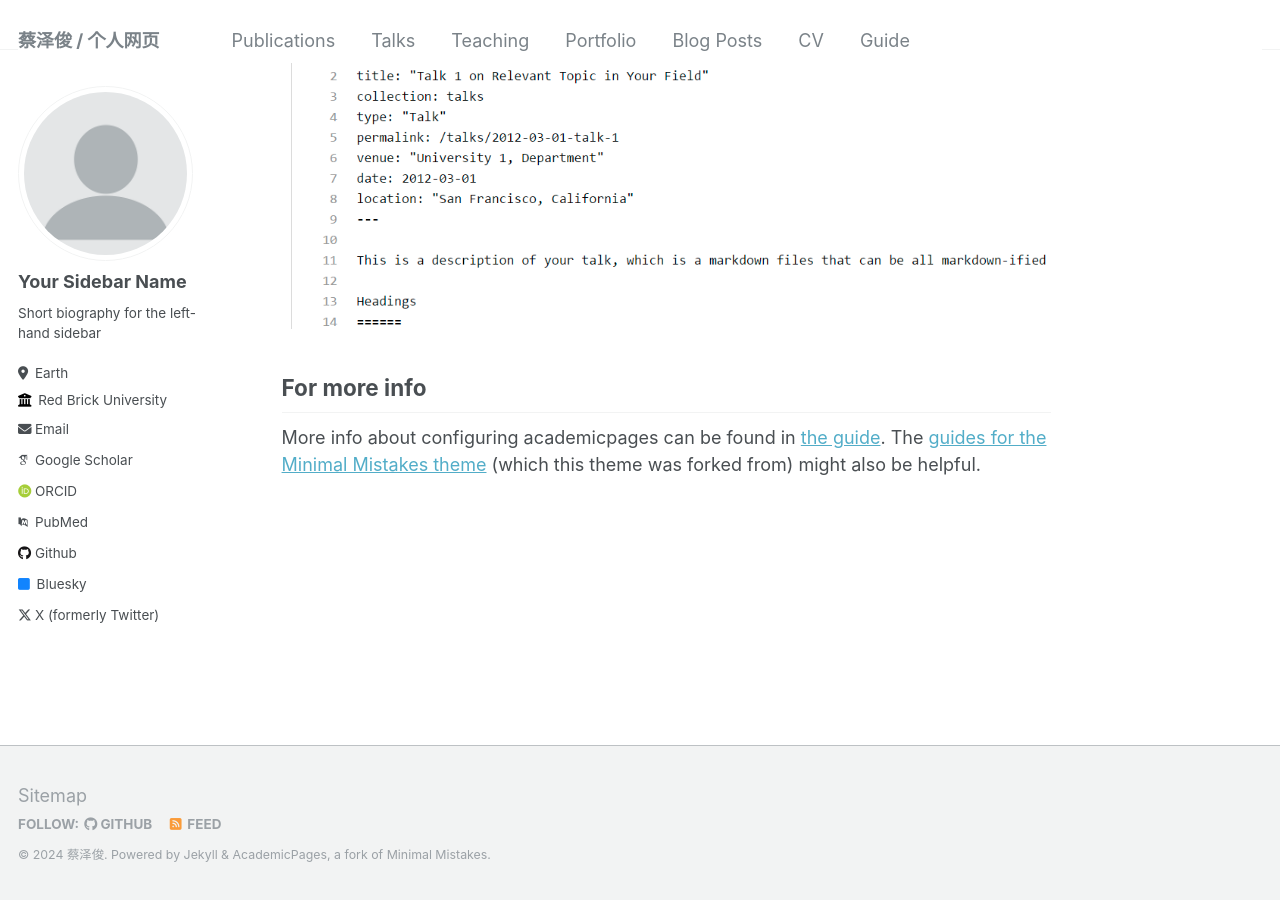
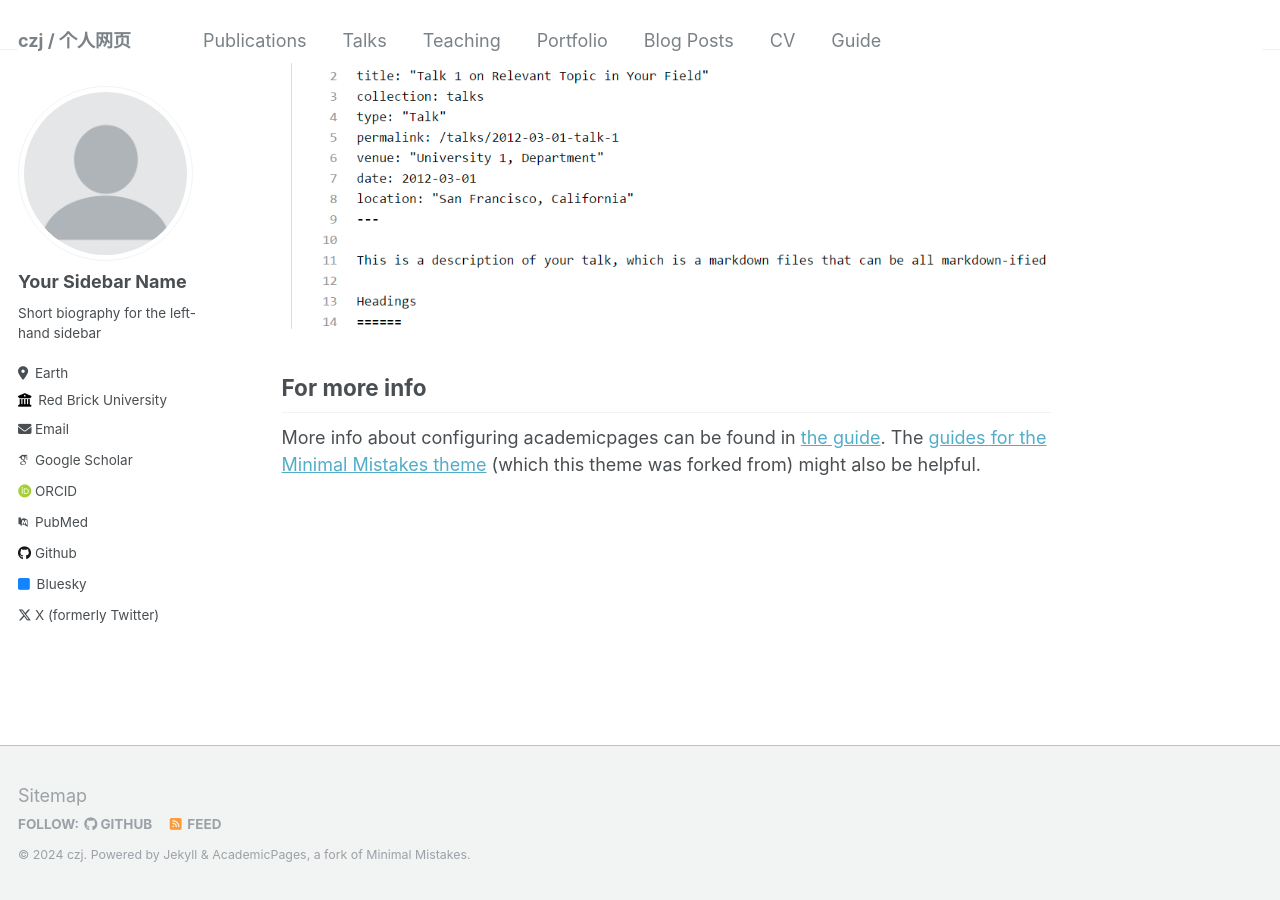
Before and after one commit to letssayhellowrold/-, a Jekyll site: the page built from _pages/about.md, in a window 1280 px wide and 900 px high, scrolled down 2640 px. Built offline with Jekyll 4.4.1, drawn with Linux system fonts in a browser that asks for light colours; some web fonts are replaced.

Commit message:
Update _config.yml

```diff
--- a/_config.yml
+++ b/_config.yml
@@ -8,9 +8,9 @@
 
 # Basic Site Settings
 locale                   : "en-US"
-title                    : "蔡泽俊 / 个人网页"
+title                    : "czj / 个人网页"
 title_separator          : "-"
-name                     : &name "蔡泽俊"
+name                     : &name "czj"
 description              : &description "personal description"
 url                      : https://letssayhellowrold.github.io/self_introduce/ # the base hostname & protocol for your site e.g. "https://mmistakes.github.io"
 baseurl                  : "" # the subpath of your site, e.g. "/blog"
```
